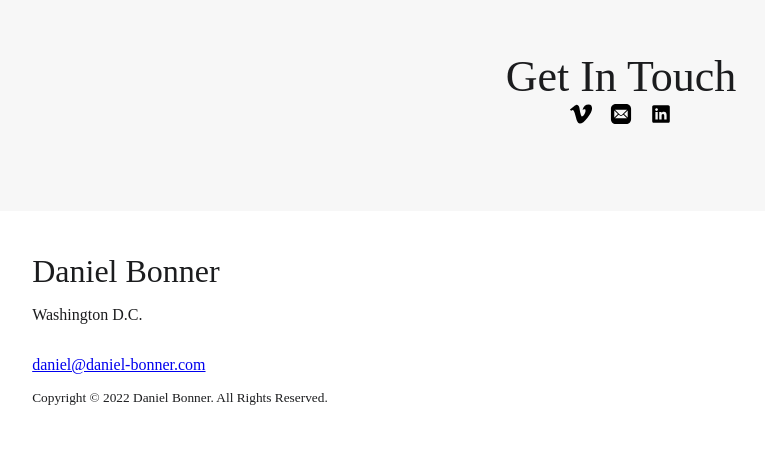
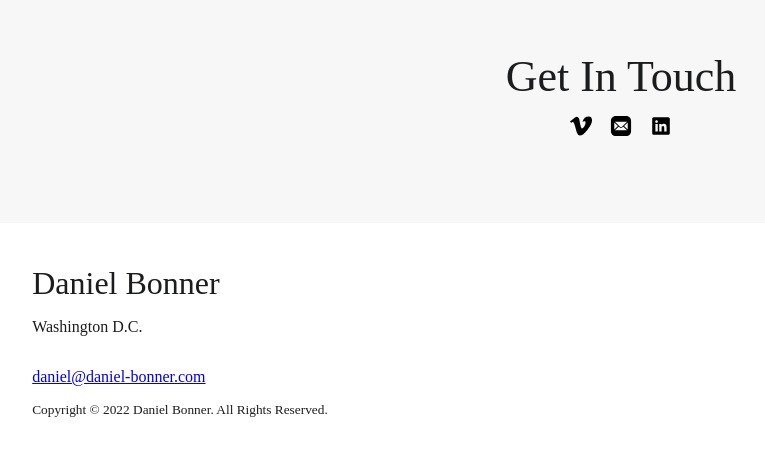
Before and after one commit to adunderground/nuxt3-dan-bonner, a Nuxt app: page / in a window 1280 px wide. Shown: the part 3114-3570 px from the top of the page, without its empty margins (19-784 px from the left). Built offline with nearby package versions, Linux system fonts and the light colour scheme; no server answers.

Commit message:
minor touch up

```diff
--- a/components/shared/GetInTouch.vue
+++ b/components/shared/GetInTouch.vue
@@ -52,6 +52,7 @@ html.dark-mode {
   &__links {
     display: flex;
     justify-content: center;
+    margin-top: 0.75rem;
   }
   &__link {
     margin: 0 0.5rem;
```
